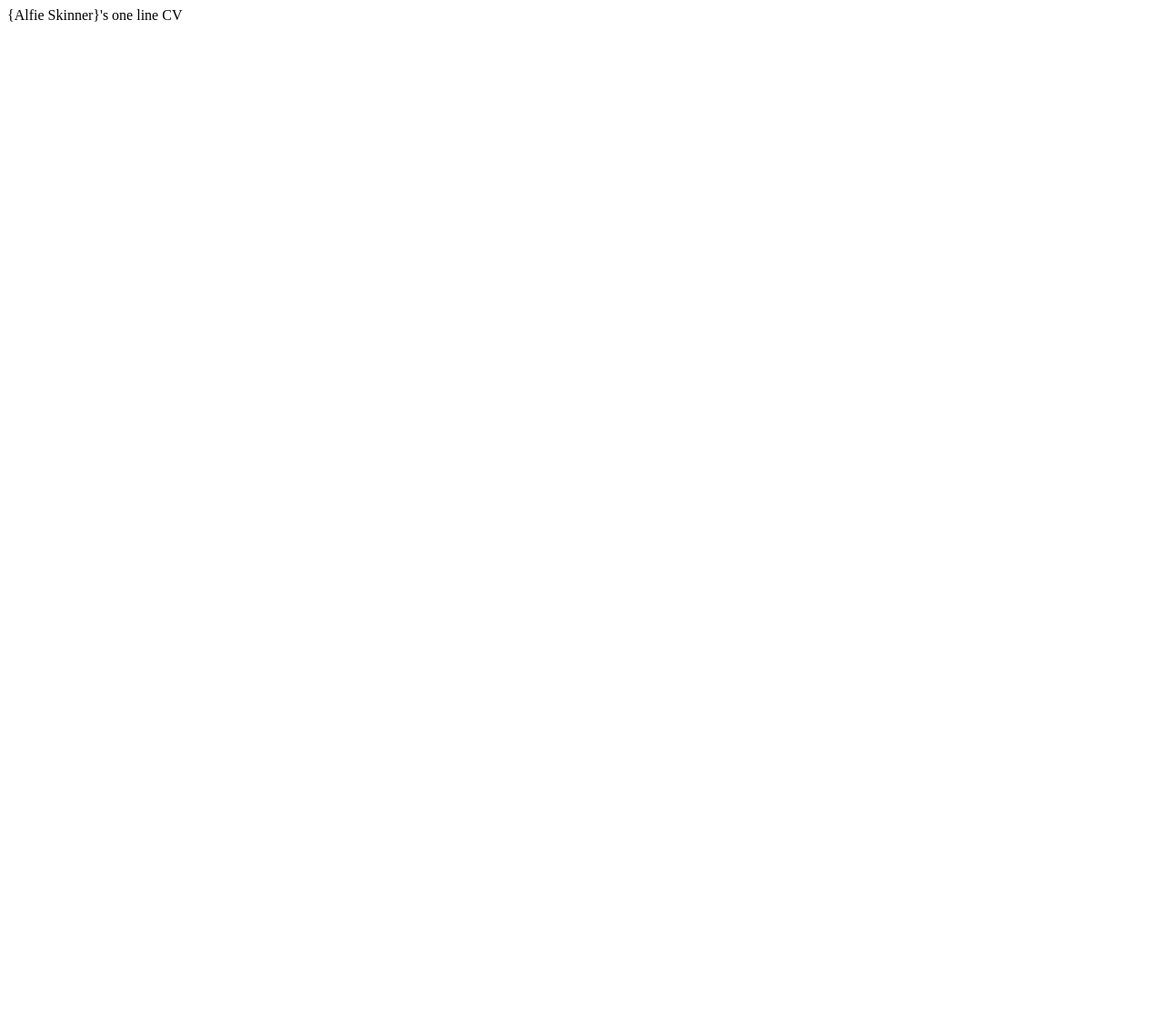
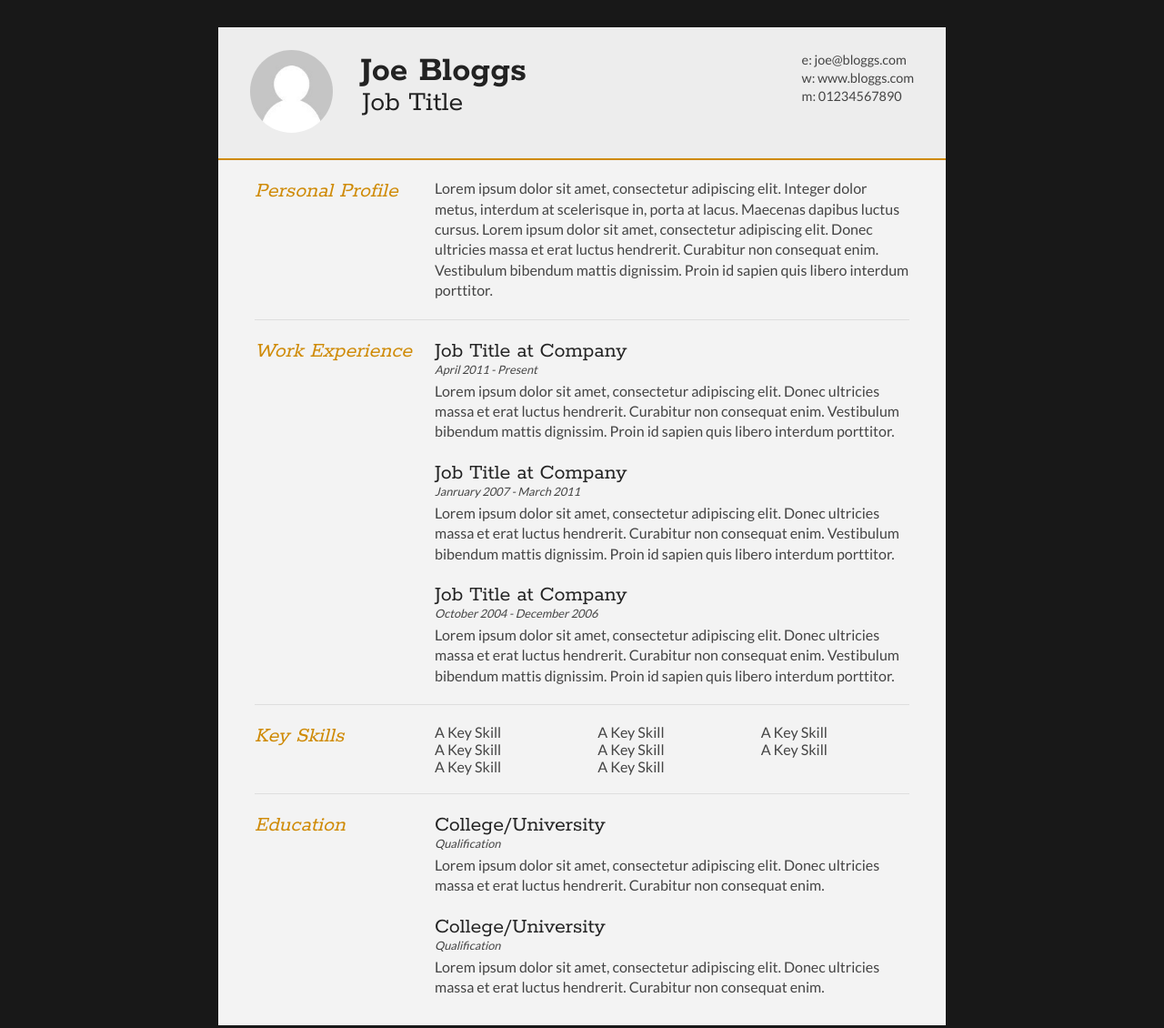
Before and after one commit to AlfieSkinner/AlfieSkinner.github.io, a plain HTML site: page index.html in a window 1280 px wide. Shown: the whole page at 91% size. Before the commit the page ends 800 px from the top, so only its background shows below. Drawn offline with Linux system fonts and the light colour scheme.

Commit message:
Added HTML and CSS files to local repo

```diff
--- a/index.html
+++ b/index.html
@@ -1 +1,123 @@
-{Alfie Skinner}'s one line CV
+<!DOCTYPE html>
+<html>
+<head>
+<title>Joe Bloggs - Curriculum Vitae</title>
+
+<meta name="viewport" content="width=device-width"/>
+<meta name="description" content="The Curriculum Vitae of Joe Bloggs."/>
+<meta charset="UTF-8">
+
+<link type="text/css" rel="stylesheet" href="style.css">
+<link href='http://fonts.googleapis.com/css?family=Rokkitt:400,700|Lato:400,300' rel='stylesheet' type='text/css'>
+
+</head>
+<body id="top">
+<div id="cv" class="instaFade">
+	<div class="mainDetails">
+		<div id="headshot" class="quickFade">
+			<img src="headshot.jpg" alt="Alan Smith" />
+		</div>
+
+		<div id="name">
+			<h1 class="quickFade delayTwo">Joe Bloggs</h1>
+			<h2 class="quickFade delayThree">Job Title</h2>
+		</div>
+
+		<div id="contactDetails" class="quickFade delayFour">
+			<ul>
+				<li>e: <a href="mailto:joe@bloggs.com" target="_blank">joe@bloggs.com</a></li>
+				<li>w: <a href="http://www.bloggs.com">www.bloggs.com</a></li>
+				<li>m: 01234567890</li>
+			</ul>
+		</div>
+		<div class="clear"></div>
+	</div>
+
+	<div id="mainArea" class="quickFade delayFive">
+		<section>
+			<article>
+				<div class="sectionTitle">
+					<h1>Personal Profile</h1>
+				</div>
+
+				<div class="sectionContent">
+					<p>Lorem ipsum dolor sit amet, consectetur adipiscing elit. Integer dolor metus, interdum at scelerisque in, porta at lacus. Maecenas dapibus luctus cursus. Lorem ipsum dolor sit amet, consectetur adipiscing elit. Donec ultricies massa et erat luctus hendrerit. Curabitur non consequat enim. Vestibulum bibendum mattis dignissim. Proin id sapien quis libero interdum porttitor.</p>
+				</div>
+			</article>
+			<div class="clear"></div>
+		</section>
+
+
+		<section>
+			<div class="sectionTitle">
+				<h1>Work Experience</h1>
+			</div>
+
+			<div class="sectionContent">
+				<article>
+					<h2>Job Title at Company</h2>
+					<p class="subDetails">April 2011 - Present</p>
+					<p>Lorem ipsum dolor sit amet, consectetur adipiscing elit. Donec ultricies massa et erat luctus hendrerit. Curabitur non consequat enim. Vestibulum bibendum mattis dignissim. Proin id sapien quis libero interdum porttitor.</p>
+				</article>
+
+				<article>
+					<h2>Job Title at Company</h2>
+					<p class="subDetails">Janruary 2007 - March 2011</p>
+					<p>Lorem ipsum dolor sit amet, consectetur adipiscing elit. Donec ultricies massa et erat luctus hendrerit. Curabitur non consequat enim. Vestibulum bibendum mattis dignissim. Proin id sapien quis libero interdum porttitor.</p>
+				</article>
+
+				<article>
+					<h2>Job Title at Company</h2>
+					<p class="subDetails">October 2004 - December 2006</p>
+					<p>Lorem ipsum dolor sit amet, consectetur adipiscing elit. Donec ultricies massa et erat luctus hendrerit. Curabitur non consequat enim. Vestibulum bibendum mattis dignissim. Proin id sapien quis libero interdum porttitor.</p>
+				</article>
+			</div>
+			<div class="clear"></div>
+		</section>
+
+
+		<section>
+			<div class="sectionTitle">
+				<h1>Key Skills</h1>
+			</div>
+
+			<div class="sectionContent">
+				<ul class="keySkills">
+					<li>A Key Skill</li>
+					<li>A Key Skill</li>
+					<li>A Key Skill</li>
+					<li>A Key Skill</li>
+					<li>A Key Skill</li>
+					<li>A Key Skill</li>
+					<li>A Key Skill</li>
+					<li>A Key Skill</li>
+				</ul>
+			</div>
+			<div class="clear"></div>
+		</section>
+
+
+		<section>
+			<div class="sectionTitle">
+				<h1>Education</h1>
+			</div>
+
+			<div class="sectionContent">
+				<article>
+					<h2>College/University</h2>
+					<p class="subDetails">Qualification</p>
+					<p>Lorem ipsum dolor sit amet, consectetur adipiscing elit. Donec ultricies massa et erat luctus hendrerit. Curabitur non consequat enim.</p>
+				</article>
+
+				<article>
+					<h2>College/University</h2>
+					<p class="subDetails">Qualification</p>
+					<p>Lorem ipsum dolor sit amet, consectetur adipiscing elit. Donec ultricies massa et erat luctus hendrerit. Curabitur non consequat enim.</p>
+				</article>
+			</div>
+			<div class="clear"></div>
+		</section>
+	</div>
+</div>
+</body>
+</html>
--- /dev/null
+++ b/style.css
@@ -0,0 +1,355 @@
+html,body,div,span,object,iframe,h1,h2,h3,h4,h5,h6,p,blockquote,pre,abbr,address,cite,code,del,dfn,em,img,ins,kbd,q,samp,small,strong,sub,sup,var,b,i,dl,dt,dd,ol,ul,li,fieldset,form,label,legend,table,caption,tbody,tfoot,thead,tr,th,td,article,aside,canvas,details,figcaption,figure,footer,header,hgroup,menu,nav,section,summary,time,mark,audio,video {
+border:0;
+font:inherit;
+font-size:100%;
+margin:0;
+padding:0;
+vertical-align:baseline;
+}
+
+article,aside,details,figcaption,figure,footer,header,hgroup,menu,nav,section {
+display:block;
+}
+
+html, body {background: #181818; font-family: 'Lato', helvetica, arial, sans-serif; font-size: 16px; color: #222;}
+
+.clear {clear: both;}
+
+p {
+	font-size: 1em;
+	line-height: 1.4em;
+	margin-bottom: 20px;
+	color: #444;
+}
+
+#cv {
+	width: 90%;
+	max-width: 800px;
+	background: #f3f3f3;
+	margin: 30px auto;
+}
+
+.mainDetails {
+	padding: 25px 35px;
+	border-bottom: 2px solid #cf8a05;
+	background: #ededed;
+}
+
+#name h1 {
+	font-size: 2.5em;
+	font-weight: 700;
+	font-family: 'Rokkitt', Helvetica, Arial, sans-serif;
+	margin-bottom: -6px;
+}
+
+#name h2 {
+	font-size: 2em;
+	margin-left: 2px;
+	font-family: 'Rokkitt', Helvetica, Arial, sans-serif;
+}
+
+#mainArea {
+	padding: 0 40px;
+}
+
+#headshot {
+	width: 12.5%;
+	float: left;
+	margin-right: 30px;
+}
+
+#headshot img {
+	width: 100%;
+	height: auto;
+	-webkit-border-radius: 50px;
+	border-radius: 50px;
+}
+
+#name {
+	float: left;
+}
+
+#contactDetails {
+	float: right;
+}
+
+#contactDetails ul {
+	list-style-type: none;
+	font-size: 0.9em;
+	margin-top: 2px;
+}
+
+#contactDetails ul li {
+	margin-bottom: 3px;
+	color: #444;
+}
+
+#contactDetails ul li a, a[href^=tel] {
+	color: #444;
+	text-decoration: none;
+	-webkit-transition: all .3s ease-in;
+	-moz-transition: all .3s ease-in;
+	-o-transition: all .3s ease-in;
+	-ms-transition: all .3s ease-in;
+	transition: all .3s ease-in;
+}
+
+#contactDetails ul li a:hover {
+	color: #cf8a05;
+}
+
+
+section {
+	border-top: 1px solid #dedede;
+	padding: 20px 0 0;
+}
+
+section:first-child {
+	border-top: 0;
+}
+
+section:last-child {
+	padding: 20px 0 10px;
+}
+
+.sectionTitle {
+	float: left;
+	width: 25%;
+}
+
+.sectionContent {
+	float: right;
+	width: 72.5%;
+}
+
+.sectionTitle h1 {
+	font-family: 'Rokkitt', Helvetica, Arial, sans-serif;
+	font-style: italic;
+	font-size: 1.5em;
+	color: #cf8a05;
+}
+
+.sectionContent h2 {
+	font-family: 'Rokkitt', Helvetica, Arial, sans-serif;
+	font-size: 1.5em;
+	margin-bottom: -2px;
+}
+
+.subDetails {
+	font-size: 0.8em;
+	font-style: italic;
+	margin-bottom: 3px;
+}
+
+.keySkills {
+	list-style-type: none;
+	-moz-column-count:3;
+	-webkit-column-count:3;
+	column-count:3;
+	margin-bottom: 20px;
+	font-size: 1em;
+	color: #444;
+}
+
+.keySkills ul li {
+	margin-bottom: 3px;
+}
+
+@media all and (min-width: 602px) and (max-width: 800px) {
+	#headshot {
+		display: none;
+	}
+
+	.keySkills {
+	-moz-column-count:2;
+	-webkit-column-count:2;
+	column-count:2;
+	}
+}
+
+@media all and (max-width: 601px) {
+	#cv {
+		width: 95%;
+		margin: 10px auto;
+		min-width: 280px;
+	}
+
+	#headshot {
+		display: none;
+	}
+
+	#name, #contactDetails {
+		float: none;
+		width: 100%;
+		text-align: center;
+	}
+
+	.sectionTitle, .sectionContent {
+		float: none;
+		width: 100%;
+	}
+
+	.sectionTitle {
+		margin-left: -2px;
+		font-size: 1.25em;
+	}
+
+	.keySkills {
+		-moz-column-count:2;
+		-webkit-column-count:2;
+		column-count:2;
+	}
+}
+
+@media all and (max-width: 480px) {
+	.mainDetails {
+		padding: 15px 15px;
+	}
+
+	section {
+		padding: 15px 0 0;
+	}
+
+	#mainArea {
+		padding: 0 25px;
+	}
+
+
+	.keySkills {
+	-moz-column-count:1;
+	-webkit-column-count:1;
+	column-count:1;
+	}
+
+	#name h1 {
+		line-height: .8em;
+		margin-bottom: 4px;
+	}
+}
+
+@media print {
+    #cv {
+        width: 100%;
+    }
+}
+
+@-webkit-keyframes reset {
+	0% {
+		opacity: 0;
+	}
+	100% {
+		opacity: 0;
+	}
+}
+
+@-webkit-keyframes fade-in {
+	0% {
+		opacity: 0;
+	}
+	40% {
+		opacity: 0;
+	}
+	100% {
+		opacity: 1;
+	}
+}
+
+@-moz-keyframes reset {
+	0% {
+		opacity: 0;
+	}
+	100% {
+		opacity: 0;
+	}
+}
+
+@-moz-keyframes fade-in {
+	0% {
+		opacity: 0;
+	}
+	40% {
+		opacity: 0;
+	}
+	100% {
+		opacity: 1;
+	}
+}
+
+@keyframes reset {
+	0% {
+		opacity: 0;
+	}
+	100% {
+		opacity: 0;
+	}
+}
+
+@keyframes fade-in {
+	0% {
+		opacity: 0;
+	}
+	40% {
+		opacity: 0;
+	}
+	100% {
+		opacity: 1;
+	}
+}
+
+.instaFade {
+    -webkit-animation-name: reset, fade-in;
+    -webkit-animation-duration: 1.5s;
+    -webkit-animation-timing-function: ease-in;
+
+	-moz-animation-name: reset, fade-in;
+    -moz-animation-duration: 1.5s;
+    -moz-animation-timing-function: ease-in;
+
+	animation-name: reset, fade-in;
+    animation-duration: 1.5s;
+    animation-timing-function: ease-in;
+}
+
+.quickFade {
+    -webkit-animation-name: reset, fade-in;
+    -webkit-animation-duration: 2.5s;
+    -webkit-animation-timing-function: ease-in;
+
+	-moz-animation-name: reset, fade-in;
+    -moz-animation-duration: 2.5s;
+    -moz-animation-timing-function: ease-in;
+
+	animation-name: reset, fade-in;
+    animation-duration: 2.5s;
+    animation-timing-function: ease-in;
+}
+
+.delayOne {
+	-webkit-animation-delay: 0, .5s;
+	-moz-animation-delay: 0, .5s;
+	animation-delay: 0, .5s;
+}
+
+.delayTwo {
+	-webkit-animation-delay: 0, 1s;
+	-moz-animation-delay: 0, 1s;
+	animation-delay: 0, 1s;
+}
+
+.delayThree {
+	-webkit-animation-delay: 0, 1.5s;
+	-moz-animation-delay: 0, 1.5s;
+	animation-delay: 0, 1.5s;
+}
+
+.delayFour {
+	-webkit-animation-delay: 0, 2s;
+	-moz-animation-delay: 0, 2s;
+	animation-delay: 0, 2s;
+}
+
+.delayFive {
+	-webkit-animation-delay: 0, 2.5s;
+	-moz-animation-delay: 0, 2.5s;
+	animation-delay: 0, 2.5s;
+}
```
Also changed, not shown: headshot.jpg (added).
